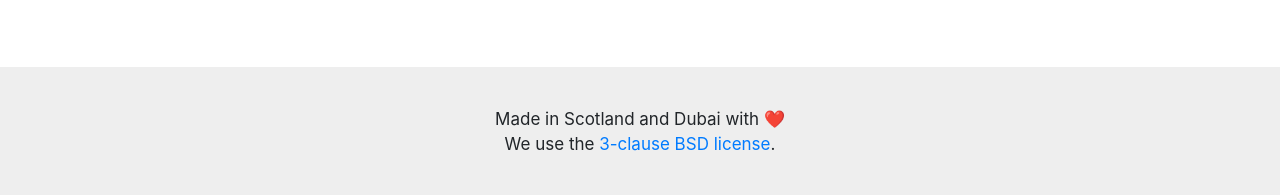
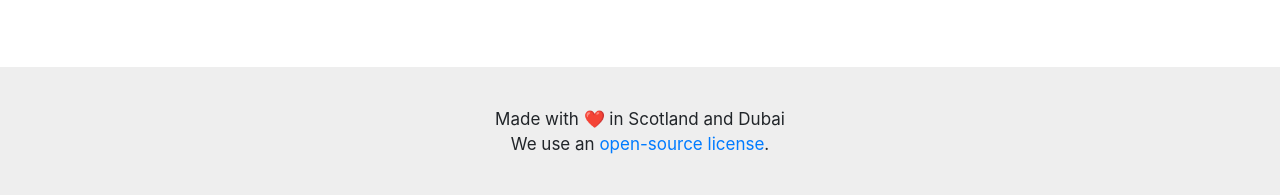
Before and after one commit to cthpw103/landing, a Jekyll site: the page built from index.md, in a window 1280 px wide. Shown: the part 1459-1654 px from the top of the page. Built offline with Jekyll 4.4.1, drawn with Linux system fonts in a browser that asks for light colours; nearby versions of some CDN libraries.

Commit message:
Update footer.html

```diff
--- a/_includes/footer.html
+++ b/_includes/footer.html
@@ -1,7 +1,7 @@
 <div class="footer">
     <p3>
-        Made in Scotland and Dubai with ❤️
+        Made with ❤️ in Scotland and Dubai
         <br />
-        We use the <a href="https://tldrlegal.com/license/bsd-3-clause-license-(revised)">3-clause BSD license</a>.
+        We use an <a href="http://www.apache.org/licenses/LICENSE-2.0.html">open-source license</a>.
     </p3>
 </div>
```
